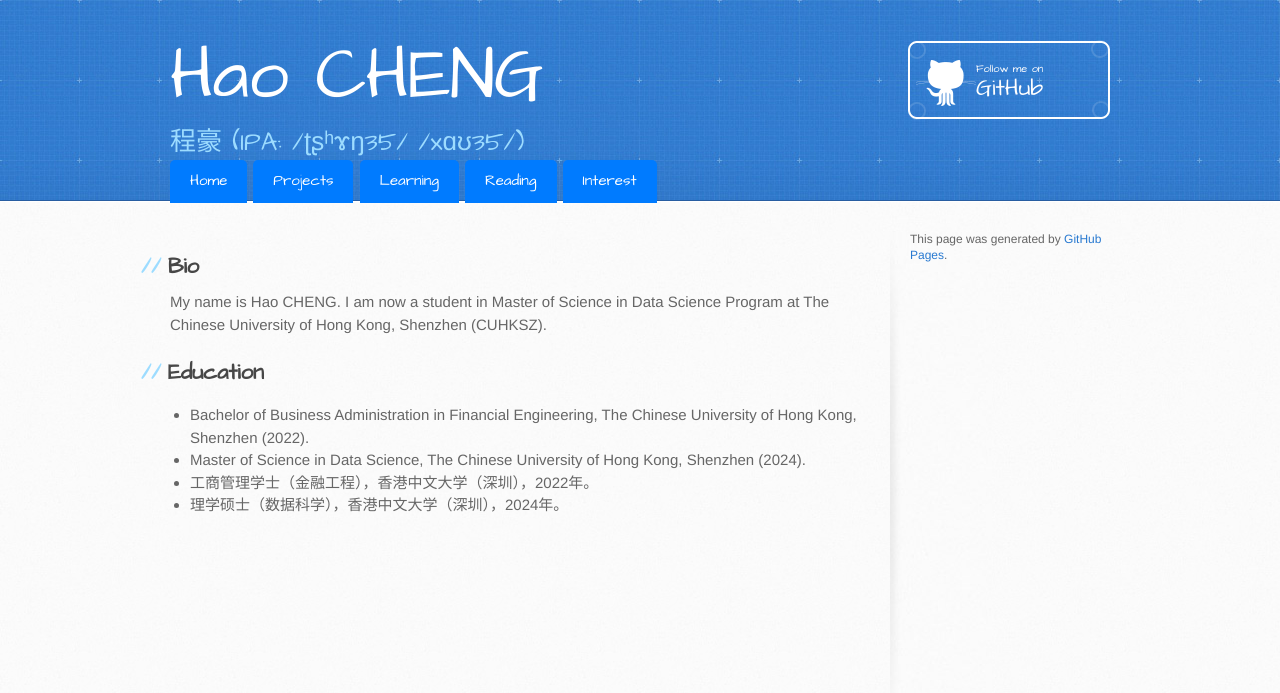
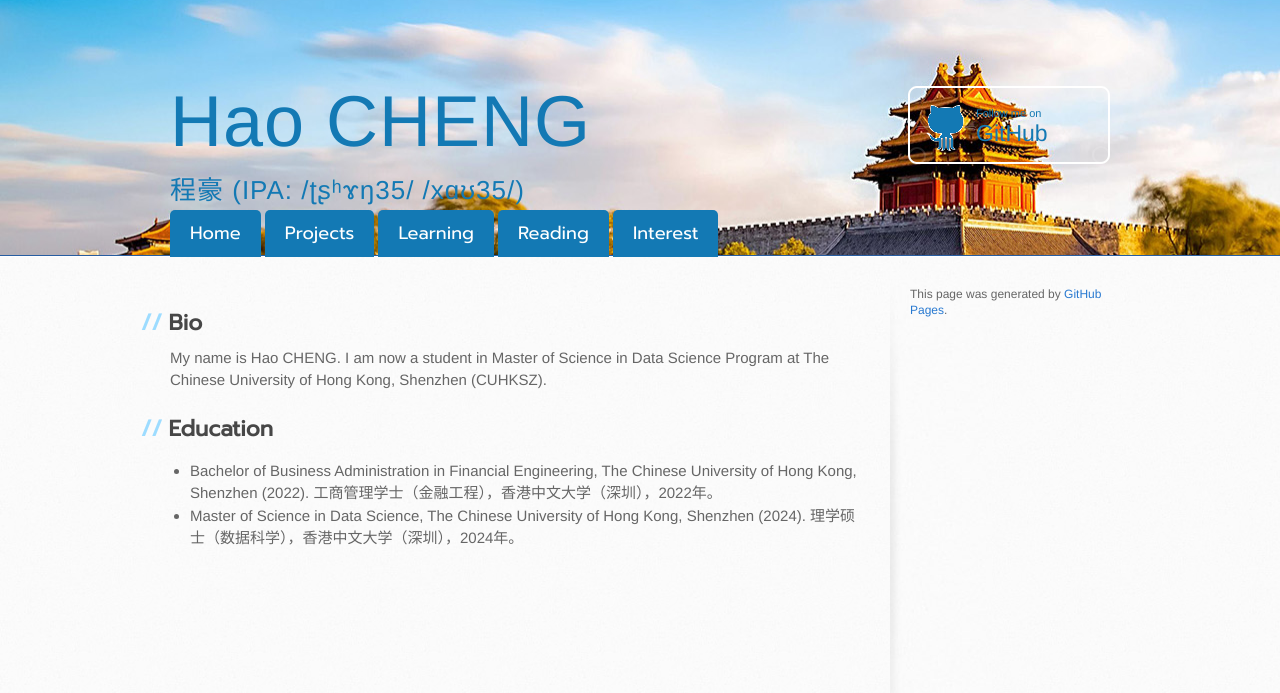
Before and after one commit to MarkCH00/MarkCH00.github.io, a Jekyll site: the page built from index.md, in a window 1280 px wide. Shown: the top 693 px of the page. Built offline with Jekyll 4.4.1, drawn with Linux system fonts in a browser that asks for light colours; our own code applies the rules of GitHub Pages for plain Markdown files.

```diff
--- a/_sass/jekyll-theme-architect.scss
+++ b/_sass/jekyll-theme-architect.scss
@@ -1,7 +1,7 @@
 @import "normalize";
 @import "rouge-github";
 @import url('https://fonts.googleapis.com/css?family=Architects+Daughter');
-
+@import url('https://fonts.googleapis.com/css?family=Prompt');
 /* LAYOUT STYLES */
 body {
   font-family: 'Helvetica Neue', Helvetica, Arial, serif;
@@ -24,22 +24,23 @@ a:hover {
 }
 
 header {
-  padding-top: 40px;
-  padding-bottom: 40px;
-  font-family: 'Architects Daughter', 'Helvetica Neue', Helvetica, Arial, serif;
-  background: #2e7bcf url(../images/header-bg.jpg) 0 0 repeat-x;
+  padding-top: 85px;
+  padding-bottom: 45px;
+  font-family: 'Helvetica Neue', Helvetica, Arial, serif;
+  background: url(../images/background.png);
   border-bottom: solid 1px #275da1;
 }
-
+// font-family: 'Architects Daughter', 'Helvetica Neue', Helvetica, Arial, serif;
+// background: #2e7bcf url(../images/header-bg.jpg) 0 0 repeat-x;
 header h1 {
   width: 540px;
   margin-top: 0;
   margin-bottom: 0.2em;
   font-size: 72px;
-  font-weight: normal;
+  font-weight:normal;
   line-height: 1;
-  color: #fff;
-  letter-spacing: -1px;
+  color: #1379b4;
+  letter-spacing: 1px;
 }
 
 header h2 {
@@ -48,9 +49,9 @@ header h2 {
   margin-bottom: 0;
   font-size: 26px;
   font-weight: normal;
-  line-height: 1.3;
-  color: #9ddcff;
-  letter-spacing: 0;
+  line-height: 1.5;
+  color: #1379b4;
+  letter-spacing: 1px;
 }
 
 .inner {
@@ -97,11 +98,13 @@ a.button {
   height: 58px;
   padding-top: 22px;
   padding-left: 68px;
-  font-family: 'Architects Daughter', 'Helvetica Neue', Helvetica, Arial, serif;
+  font-family: 'Helvetica Neue', Helvetica, Arial, serif;
   font-size: 23px;
   line-height: 1.2;
-  color: #fff;
+  color: #1379b4;
 }
+//   font-family: 'Architects Daughter', 'Helvetica Neue', Helvetica, Arial, serif;
+
 a.button small {
   display: block;
   font-size: 11px;
@@ -110,7 +113,7 @@ header a.button {
   position: absolute;
   top: 0;
   right: 0;
-  background: transparent url(../images/github-button.png) 0 0 no-repeat;
+  background: transparent url(../images/github-button2.png) 0 0 no-repeat;
 }
 aside a.button {
   display: block;
@@ -186,11 +189,13 @@ form {
 
 
 /* GENERAL ELEMENT TYPE STYLES */
+// font-family: 'Architects Daughter', 'Helvetica Neue', Helvetica, Arial, serif;
+
 
 #main-content h1 {
   margin-top: 0;
   margin-bottom: 0;
-  font-family: 'Architects Daughter', 'Helvetica Neue', Helvetica, Arial, serif;
+  font-family: "Prompt",'Helvetica Neue',Arial,Helvetica,serif;
   font-size: 2.8em;
   font-weight: normal;
   color: #474747;
@@ -207,7 +212,7 @@ form {
 
 #main-content h2 {
   margin-bottom: 8px;
-  font-family: 'Architects Daughter', 'Helvetica Neue', Helvetica, Arial, serif;
+  font-family: "Prompt",'Helvetica Neue',Arial,Helvetica,serif;
   font-size: 22px;
   font-weight: bold;
   color: #474747;
@@ -223,7 +228,7 @@ form {
 #main-content h3 {
   margin-top: 24px;
   margin-bottom: 8px;
-  font-family: 'Architects Daughter', 'Helvetica Neue', Helvetica, Arial, serif;
+  font-family:  "Prompt",'Helvetica Neue',Arial,Helvetica,serif;
   font-size: 18px;
   font-weight: bold;
   color: #474747;
@@ -239,7 +244,7 @@ form {
 
 #main-content h4 {
   margin-bottom: 8px;
-  font-family: 'Architects Daughter', 'Helvetica Neue', Helvetica, Arial, serif;
+  font-family:"Prompt",'Helvetica Neue',Arial,Helvetica,serif;
   font-size: 15px;
   font-weight: bold;
   color: #474747;
@@ -255,7 +260,7 @@ h4:before {
 
 #main-content h5 {
   margin-bottom: 8px;
-  font-family: 'Architects Daughter', 'Helvetica Neue', Helvetica, Arial, serif;
+  font-family: "Prompt",'Helvetica Neue',Arial,Helvetica,serif;
   font-size: 14px;
   color: #474747;
   text-indent: 3px;
@@ -269,7 +274,7 @@ h5:before {
 
 #main-content h6 {
   margin-bottom: 8px;
-  font-family: 'Architects Daughter', 'Helvetica Neue', Helvetica, Arial, serif;
+  font-family: "Prompt",'Helvetica Neue',Arial,Helvetica,serif;
   font-size: .8em;
   color: #474747;
   text-indent: 3px;
--- a/assets/css/print.scss
+++ b/assets/css/print.scss
@@ -21,6 +21,7 @@ time, mark, audio, video {
   vertical-align: baseline;
   border: 0;
 }
+// font: inherit;
 /* HTML5 display-role reset for older browsers */
 article, aside, details, figcaption, figure,
 footer, header, hgroup, menu, nav, section {
--- a/assets/css/style.scss
+++ b/assets/css/style.scss
@@ -12,14 +12,16 @@
   padding: 10px 20px; /* Increase padding for better touch interaction */
   text-decoration: none;
   color: #ffffff;
-  background-color: #007bff; /* Blue background color */
+  background-color: #1379b4; /* Blue background color */
   border-radius: 5px 5px 0 0; /* Rounded corners for top-left and top-right */
   margin-right: 0px; /* Add space between tabs */
   transition: background-color 0.3s ease; /* Smooth transition for hover effect */
+  font-family: "Prompt";
+  font-size: large;
 }
 
 .tabs a:hover {
-  background-color: #0056b3; /* Darker blue background color on hover */
+  background-color: #1e5b9c; /* Darker blue background color on hover */
 }
 
 /* Styling for the active tab */
--- a/index.md
+++ b/index.md
@@ -7,6 +7,6 @@ My name is Hao CHENG. I am now a student in Master of Science in Data Science Pr
 
 ## Education
 * Bachelor of Business Administration in Financial Engineering, The Chinese University of Hong Kong, Shenzhen (2022).
+  工商管理学士（金融工程），香港中文大学（深圳），2022年。
 * Master of Science in Data Science, The Chinese University of Hong Kong, Shenzhen (2024).
-* 工商管理学士（金融工程），香港中文大学（深圳），2022年。
-* 理学硕士（数据科学），香港中文大学（深圳），2024年。
+  理学硕士（数据科学），香港中文大学（深圳），2024年。
```
Also changed, not shown: tab-learning.md (+5 -117 lines), tab-projects.md (+13 -117 lines), assets/images/background.png (added), assets/images/github-bg.png (added), assets/images/github-button2.png (added).
